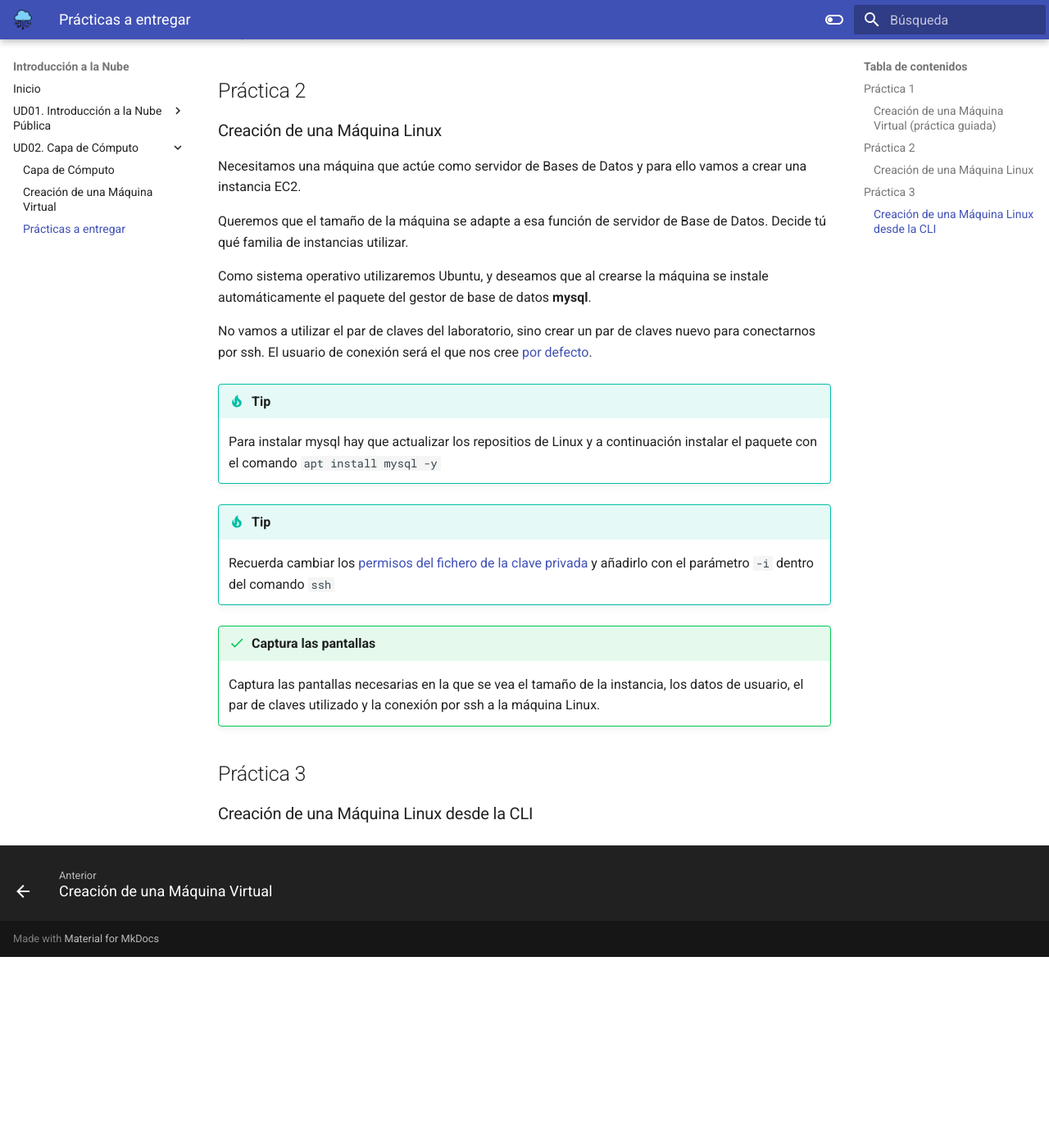
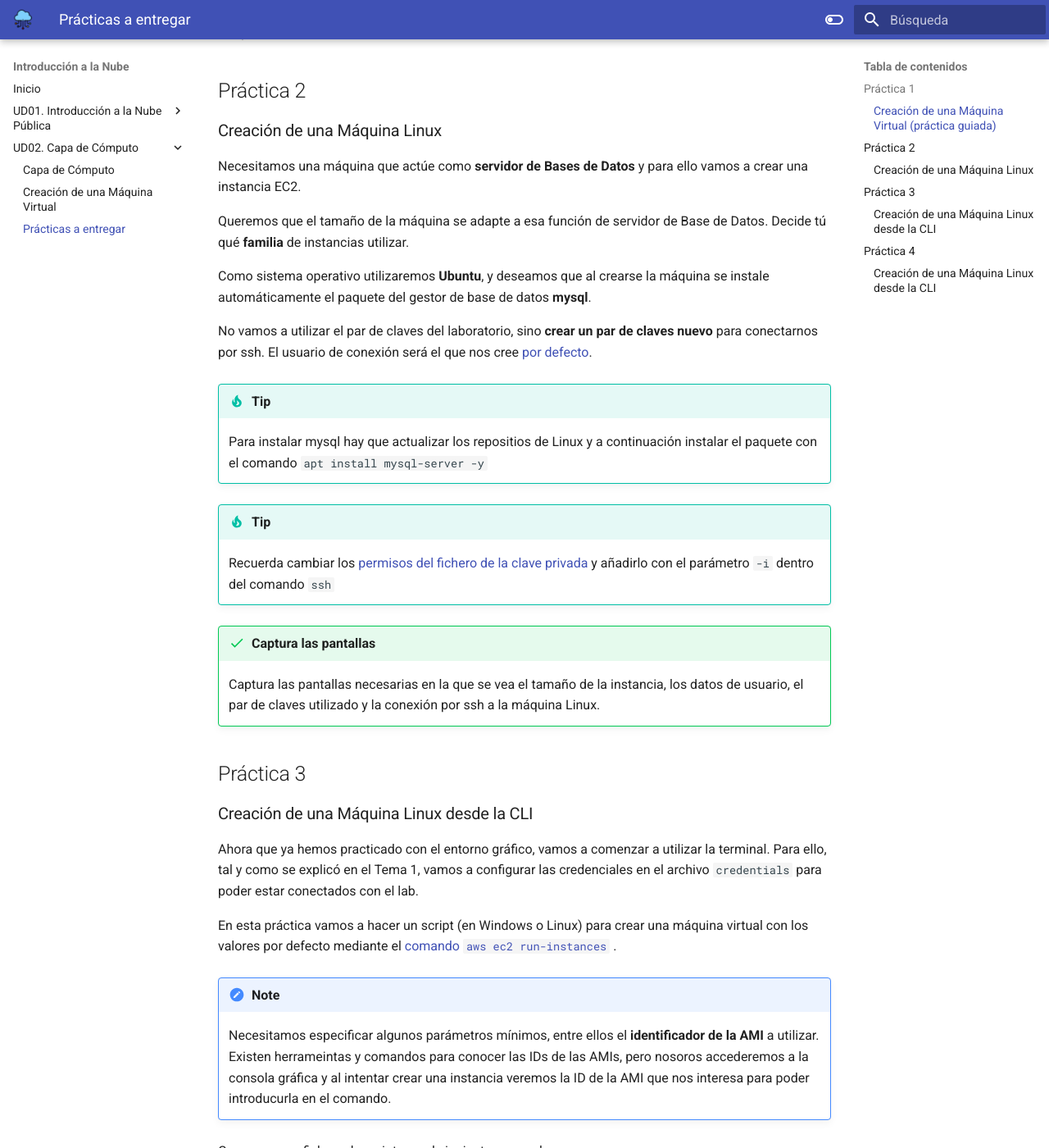
Before and after one commit to IES-CAMP-DE-MORVEDRE/optativa-cloud, an MkDocs documentation site: the page built from docs/ud02/practica2.md, in a window 1280 px wide and 1400 px high, scrolled down 275 px. Shown: the whole window at 82% size. Built offline with MkDocs 1.6.1 and Material for MkDocs 9.7.7, drawn with Linux system fonts in a browser that asks for light colours; before the commit the page ends 1442 px from its top, so only the background shows below that; some of the changed text lies outside the part shown.

Commit message:
Práctica 2 casi acabada

````diff
--- a/docs/ud02/practica2.md
+++ b/docs/ud02/practica2.md
@@ -8,16 +8,16 @@ Reproduce la práctica guiada y haz una captura de pantalla en la que se vea la
 ## Práctica 2
 ### Creación de una Máquina Linux
 
-Necesitamos una máquina que actúe como servidor de Bases de Datos y para ello vamos a crear una instancia EC2.
+Necesitamos una máquina que actúe como **servidor de Bases de Datos** y para ello vamos a crear una instancia EC2.
 
-Queremos que el tamaño de la máquina se adapte a esa función de servidor de Base de Datos. Decide tú qué familia de instancias utilizar.
+Queremos que el tamaño de la máquina se adapte a esa función de servidor de Base de Datos. Decide tú qué **familia** de instancias utilizar.
 
-Como sistema operativo utilizaremos Ubuntu, y deseamos que al crearse la máquina se instale automáticamente el paquete del gestor de base de datos **mysql**.
+Como sistema operativo utilizaremos **Ubuntu**, y deseamos que al crearse la máquina se instale automáticamente el paquete del gestor de base de datos **mysql**.
 
-No vamos a utilizar el par de claves del laboratorio, sino crear un par de claves nuevo para conectarnos por ssh. El usuario de conexión será el que nos cree [por defecto](https://docs.aws.amazon.com/es_es/AWSEC2/latest/UserGuide/managing-users.html#ami-default-user-names).
+No vamos a utilizar el par de claves del laboratorio, sino **crear un par de claves nuevo** para conectarnos por ssh. El usuario de conexión será el que nos cree [por defecto](https://docs.aws.amazon.com/es_es/AWSEC2/latest/UserGuide/managing-users.html#ami-default-user-names).
 
 !!! tip
-    Para instalar mysql hay que actualizar los repositios de Linux y a continuación instalar el paquete con el comando `apt install mysql -y`
+    Para instalar mysql hay que actualizar los repositios de Linux y a continuación instalar el paquete con el comando `apt install mysql-server -y`
 
 
 !!! tip
@@ -28,3 +28,41 @@ No vamos a utilizar el par de claves del laboratorio, sino crear un par de clave
 
 ## Práctica 3
 ### Creación de una Máquina Linux desde la CLI
+
+Ahora que ya hemos practicado con el entorno gráfico, vamos a comenzar a utilizar la terminal. Para ello, tal y como se explicó en el Tema 1, vamos a configurar las credenciales en el archivo `credentials` para poder estar conectados con el lab.
+
+En esta práctica vamos a hacer un script (en Windows o Linux) para crear una máquina virtual con los valores por defecto mediante el [comando `aws ec2 run-instances`](https://docs.aws.amazon.com/cli/latest/userguide/cli-services-ec2-instances.html) .
+
+!!! note
+    Necesitamos especificar algunos parámetros mínimos, entre ellos el **identificador de la AMI** a utilizar. Existen herrameintas y comandos para conocer las IDs de las AMIs, pero nosoros accederemos a la consola gráfica y al intentar crear una instancia veremos la ID de la AMI que nos interesa para poder introducurla en el comando.
+
+Crearemos un fichero de script con el siguiente comando:
+
+=== "Windows"
+    ```
+    aws ec2 run-intances `
+    --image-id ami-04b4f1a9cf54c11d0 `
+    --count 1 `
+    --instance-type m1.small `
+    --key-name vockey `
+    --region us-east-1
+    ```
+
+=== "Linux"
+    ```
+    aws ec2 run-intances \
+    --image-id ami-04b4f1a9cf54c11d0 \
+    --count 1 \
+    --instance-type m1.small \
+    --key-name vockey \
+    --region us-east-1
+    ```
+
+
+## Práctica 4
+### Creación de una Máquina Linux desde la CLI
+
+Modifica el script de la práctica anterior para lanzar una nueva instancia cuyo tamño sea `t2.micro`, la AMI sea una basada en Debian y el par de claves sea el creado en la práctica 2.
+
+!!! success "Captura las pantallas"
+    Captura las pantallas necesarias en la que se vea el script y la conexión por ssh a la máquina Linux.
````
